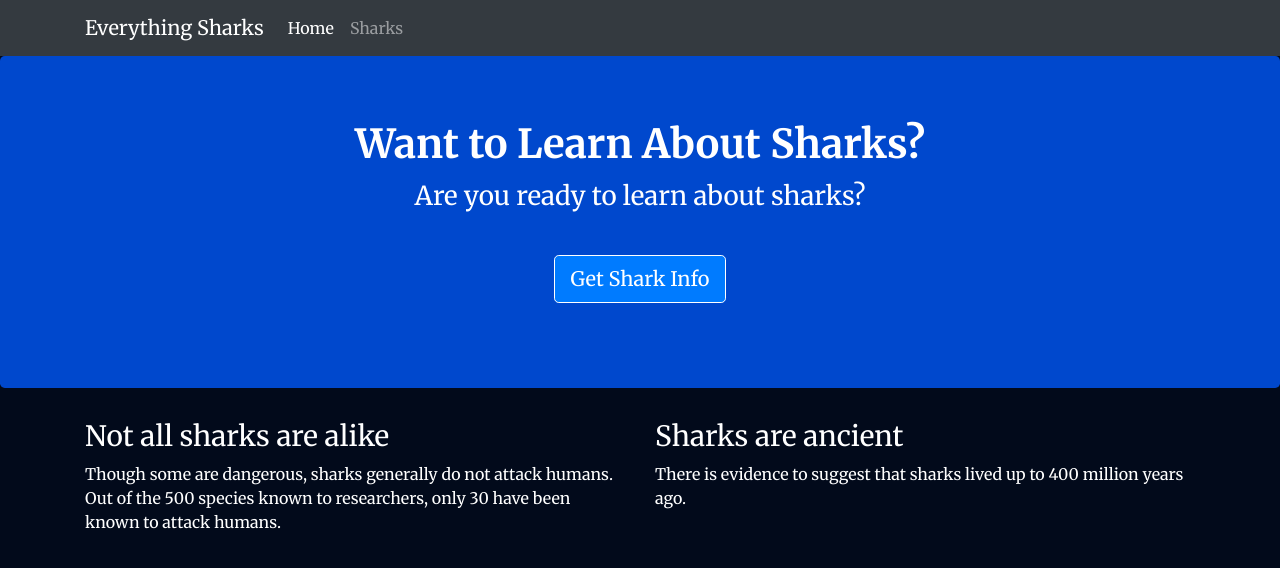
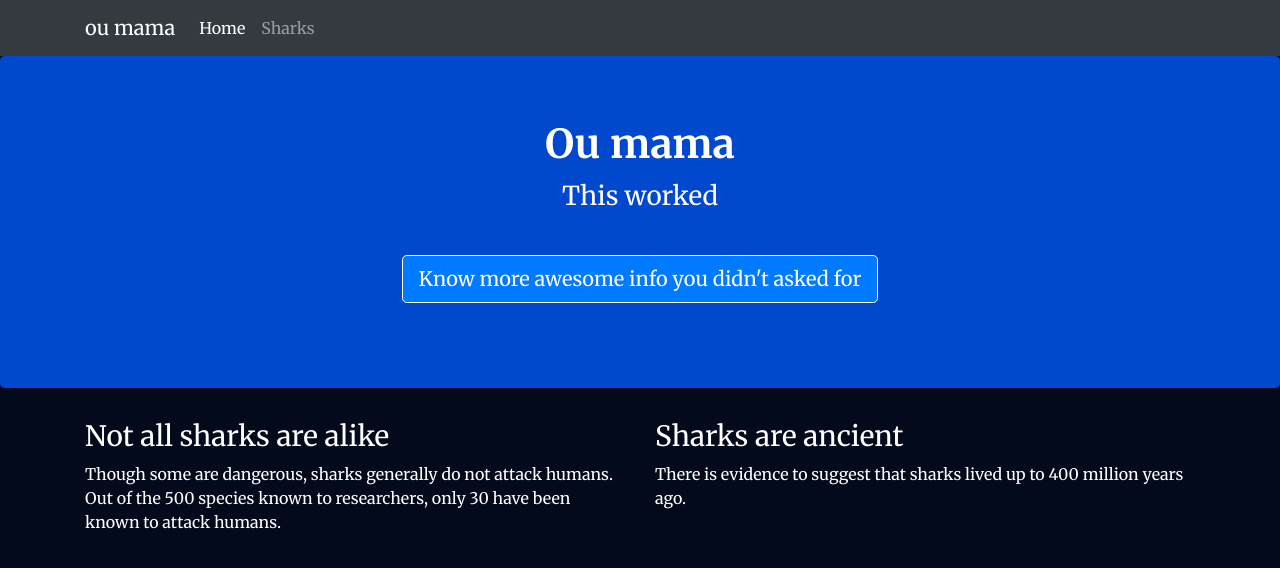
Before and after one commit to albertogomezp/node-Hello-World, a website: page views/index.html in a window 1280 px wide. Drawn offline with nearby package versions, Linux system fonts and the light colour scheme.

Commit message:
Added makefile

```diff
--- a/app.js
+++ b/app.js
@@ -22,5 +22,5 @@ app.use(express.static(path));
 app.use('/', router);
 
 app.listen(port, function () {
-  console.log('Example app listening on port 8080!')
+  console.log('Ou mama, this is running maaaaan on port 8080!')
 })
--- a/package.json
+++ b/package.json
@@ -1,8 +1,8 @@
 {
   "name": "nodejs-image-demo",
   "version": "1.0.0",
-  "description": "nodejs image demo",
-  "author": "Sammy the Shark <sammy@example.com>",
+  "description": "nodejs docker environment example for learning",
+  "author": "Alberto Gómez Peña <contacto@albertogomp.es>",
   "license": "MIT",
   "main": "app.js",
   "keywords": [
--- a/views/index.html
+++ b/views/index.html
@@ -14,7 +14,7 @@
     <nav class="navbar navbar-dark bg-dark navbar-static-top navbar-expand-md">
         <div class="container">
             <button type="button" class="navbar-toggler collapsed" data-toggle="collapse" data-target="#bs-example-navbar-collapse-1" aria-expanded="false"> <span class="sr-only">Toggle navigation</span>
-            </button> <a class="navbar-brand" href="#">Everything Sharks</a>
+            </button> <a class="navbar-brand" href="#">ou mama</a>
             <div class="collapse navbar-collapse" id="bs-example-navbar-collapse-1">
                 <ul class="nav navbar-nav mr-auto">
                     <li class="active nav-item"><a href="/" class="nav-link">Home</a>
@@ -27,10 +27,10 @@
     </nav>
     <div class="jumbotron">
         <div class="container">
-            <h1>Want to Learn About Sharks?</h1>
-            <p>Are you ready to learn about sharks?</p>
+            <h1>Ou mama</h1>
+            <p>This worked</p>
             <br>
-            <p><a class="btn btn-primary btn-lg" href="/sharks" role="button">Get Shark Info</a>
+            <p><a class="btn btn-primary btn-lg" href="/sharks" role="button">Know more awesome info you didn't asked for</a>
             </p>
         </div>
     </div>
```
Also changed, not shown: views/about.html (renamed from views/sharks.html), 2 other files.
